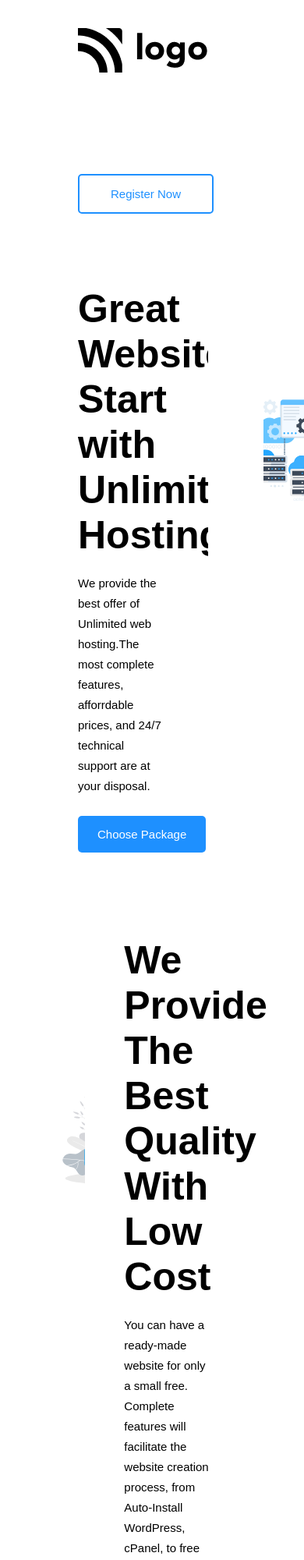
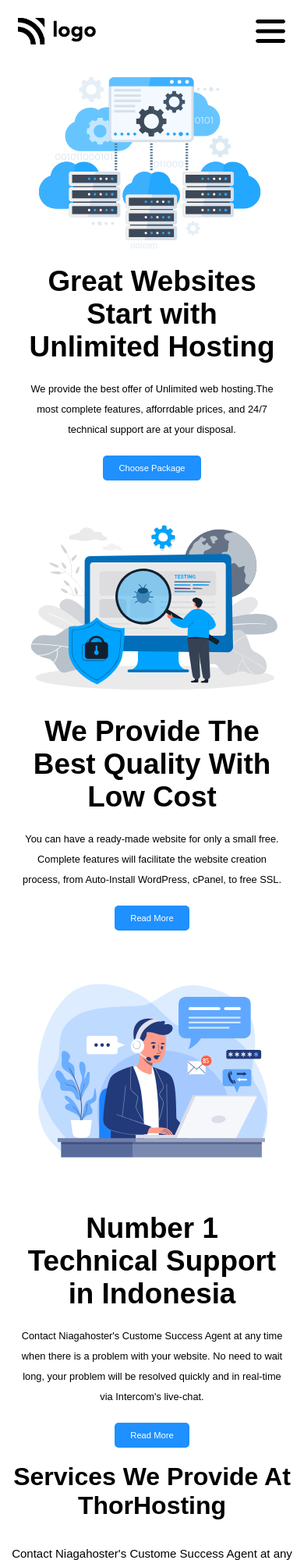
Before and after one commit to Ashu9889/Hosting-Page, a plain HTML site: page index.html in a window 390 px wide. Shown: the top 2000 px of the page at 78% size. Drawn offline with Linux system fonts and the light colour scheme.

Commit message:
Modified css files

```diff
--- /dev/null
+++ b/CSS/responsive.css
@@ -0,0 +1,265 @@
+
+@media only screen and (max-width:1024px){
+
+
+    .logo{
+        width: 100px;
+    }
+
+    .list-item{
+
+        padding: 0px 13px;
+
+    }
+
+    .nav-button{
+        padding: 10px 20px ;
+        border-radius: 5px;
+        font-size: 0.8rem;
+
+    }
+    .package-section .left-section h1{
+        font-size: 2.3rem;
+    }
+    .package-section .left-section p{
+        font-size: 0.8rem;
+    }
+    .package-section .btn-package{
+        padding: 10px 20px 10px 20px ;
+        font-size: .7rem;
+
+    }
+    .package-section .right-section{
+        width: 350px;
+    }
+    /* Quality Section */
+    .quality-section .right-section h1{
+        font-size: 2.3rem;
+    }
+    .quality-section .right-section p{
+        font-size: 0.8rem;
+    }
+    .quality-section .btn-package{
+        padding: 10px 20px 10px 20px ;
+        font-size: .7rem;
+
+    }
+    .quality-section .left-section{
+        width: 350px;
+    }
+    /* Technical Section */
+
+    .technical-section .left-section h1{
+        font-size: 2.3rem;
+    }
+    .technical-section .left-section p{
+        font-size: 0.8rem;
+    }
+    .technical-section .btn-package{
+        padding: 10px 20px 10px 20px ;
+        font-size: .7rem;
+
+    }
+    .technical-section .right-section{
+        width: 350px;
+    }
+
+    /* Services Section */
+
+    .services-section .left-section h1{
+        font-size: 2rem;
+
+    }
+
+    .services-section .right-section p{
+        font-size: 15px;
+        width:  90%;
+        line-height: 26px;
+        text-align:justify;
+    }
+
+    .card-section .card p{
+
+        width: 100%;
+    }
+
+    /* Pricing Section */
+
+    .Pricing-card{
+        width: 30%;
+    }
+
+    .register-section .left-section h1{
+
+        font-size: 2rem;
+        margin-bottom: 15px;
+      }
+      .register-section .left-section p{
+
+        font-size: 14px;
+        margin-bottom: 20px;
+        line-height: 23px;
+      }
+      .footer-section{
+        gap: 20px;
+        justify-content: space-evenly;
+      }
+      .footer{
+        width: 200px;
+       }
+}
+
+@media only screen and (max-width:700px){
+
+    .nav-bar{
+
+        justify-content: space-between;
+    }
+    .ham{
+        display: inline-block;
+    }
+    .logo{
+        width: 100px;
+    }
+
+    .list{
+       display: none;
+    }
+
+    .nav-button{
+       display:none
+
+
+    }
+    .package-section{
+        flex-direction: column-reverse;
+        align-items: center;
+        text-align: center;
+    }
+    .package-section .left-section{
+        width: 90%;
+    }
+    .package-section .left-section h1{
+        width: 100%;
+    }
+    .package-section .left-section p {
+        width: 100%;
+    }
+    .package-section .right-section{
+        width: 90%;
+    }
+
+    /* Quality Section */
+
+    .quality-section{
+        flex-direction: column;
+        align-items: center;
+        text-align: center;
+    }
+    .quality-section .right-section{
+        width: 90%;
+    }
+    .quality-section .right-section h1{
+        width: 100%;
+    }
+    .quality-section .right-section p {
+        width: 100%;
+    }
+    .quality-section .left-section{
+        width: 90%;
+    }
+
+    /* Technical Section   */
+
+    .technical-section{
+        flex-direction: column-reverse;
+        align-items: center;
+        text-align: center;
+    }
+    .technical-section .left-section{
+        width: 90%;
+    }
+    .technical-section .left-section h1{
+        width: 100%;
+    }
+    .technical-section .left-section p {
+        width: 100%;
+    }
+    .technical-section .right-section{
+        width: 90%;
+    }
+
+    /* Services Section */
+    .top{
+        flex-direction: column;
+        justify-content: space-around;
+        text-align: center;
+        gap: 30px;
+
+    }
+    .services-section .left-section{
+        width: 100%;
+    }
+
+    .services-section .right-section{
+        width: 100%;
+
+    }
+    .services-section .right-section p{
+        width: 100%;
+        text-align: center;
+    }
+    .card-section .card{
+        width: 45%;
+    }
+
+
+    /* Pricing Section */
+    .Pricing-card{
+        width: 350px;
+    }
+
+    /* Feedback Section */
+    .Cutomer-Feedback{
+        margin: 10px 1%;
+    }
+    .Cutomer-Feedback h3{
+        width: 90%;
+        font-size: 2.5rem;
+
+    }
+    .Cutomer-Feedback p{
+        margin: 20px 0px;
+        text-align: center;
+        width: 95%;
+    }
+    .feedback-card{
+        width: 50%;
+    }
+
+    /* Register */
+
+    .register-section{
+        flex-direction: column;
+        text-align: center;
+        align-items: center;
+    }
+    .register-section .left-section{
+        width: 90%;
+    }
+    .register-section .right-section{
+        width: 90%;
+    }
+    .register-section .right-section button{
+         position: static;
+         float: unset;
+
+      }
+      .footer{
+        width: 40%;
+
+       }
+       .footer-list{
+        text-align: center;
+       }
+}
--- a/CSS/style.css
+++ b/CSS/style.css
@@ -3,194 +3,223 @@
     margin: 0;
     box-sizing: border-box;
     font-family: sans-serif;
-    overflow-x: hidden;
+
 }
 
 
 .nav-bar{
     display: flex;
-    padding: 36px 100px 0px 100px ;
     flex-wrap: wrap;
-    /* justify-content:space-around; */
+    justify-content:space-around;
+    align-items: center;
+    padding-top: 20px;
+    margin-inline: 6%;
+
 }
 
 .list{
     list-style-type: none;
-    margin: 18px 15px 0px 483px;
+    margin-inline: auto;
+
+
 }
 .list .list-item:first-child{
     color: black;
 }
 .list-item{
     float: left;
-    margin: 0px 20px;
+    padding: 0px 20px;
     font-family: sans-serif;
     color: grey;
+
 }
 
 .nav-button{
     padding: 15px 40px ;
     border-radius: 5px;
-    font-size: 15px;
+    font-size: 1rem;
     color: DodgerBlue;
     border:2px solid DodgerBlue;
     background-color:white;
 }
+.ham{
+    width: 40px;
+    display: none;
+}
 
 .package-section{
     display: flex;
-    margin: 93px 0px 93px 100px;
-    /* padding: 36px 100px 0px 100px ; */
+    flex-wrap: wrap;
+    justify-content: space-around;
+    /* align-items: center; */
+    margin-inline: 2%;
+    margin-top: 5%;
 }
 .package-section .left-section{
-    margin-right: 71px;
+    width: 45%;
 }
 .package-section .left-section h1{
-    font-size: 50px;
+    font-size: 3.5rem;
     font-family: sans-serif;
+    width: 90%;
 }
 .package-section .left-section p{
-    font-size: 15px;
-    width: 28vw;
-    margin-top: 20px;
-    margin-bottom: 25px;
+    font-size: 1rem;
+    width: 70%;
+    margin-block: 20px;
     line-height: 26px;
 }
 .package-section .btn-package{
     padding: 15px 25px 15px 25px ;
     border-radius: 5px;
-
     background-color: dodgerblue;
     color: white;
     border: none;
-    font-size: 15px;
+    font-size: 1rem;
 
 }
+.package-section .right-section{
+    width: 500px;
+}
 .package-section .right-section img{
-    width: 51vw;
-    height: 50vh;
-    margin-left: -45px;
+   width: 100%;
+   height: 100%;
 }
 
 
 
  .quality-section{
     display: flex;
-    /* justify-content: space-around; */
-    margin: 15% 37px 200px 73px;
+    flex-wrap: wrap;
+    justify-content: space-around;
+    /* align-items: center; */
+    margin-inline: 2%;
+    margin-top: 5%;
 }
+.quality-section .left-section{
+    width: 500px;
+}
+
 .quality-section .left-section img{
-    width: 50vw;
-    height: 64vh;
-    /* margin-left: 120px;  */
+    width: 100%;
+   height: 100%;
 }
 .quality-section .right-section{
-    padding: 16px 0px 0px 50px;
+    width: 45%;
 }
 
 .quality-section .right-section h1{
-    font-size: 50px;
+    font-size: 3.5rem;
     font-family: sans-serif;
+    width: 90%;
 }
 .quality-section .right-section p{
-    font-size: 15px;
-    width: 28vw;
-    margin-top: 20px;
-    margin-bottom: 25px;
+    font-size: 1rem;
+    width: 70%;
+    margin-block: 20px;
     line-height: 26px;
 
 }
 .quality-section .btn-package{
     padding: 15px 25px 15px 25px ;
     border-radius: 5px;
-
     background-color: dodgerblue;
     color: white;
     border: none;
-    font-size: 15px;
+    font-size: 1rem;
+
 
 }
 /* .........................Technical section.............................. */
 
 .technical-section{
     display: flex;
-    margin: 93px 0px 93px 100px;
-
+    flex-wrap: wrap;
+    justify-content: space-around;
+    /* align-items: center; */
+    margin-inline: 2%;
+    margin-top: 5%;
+}
+.technical-section .left-section{
+    width: 45%;
 }
 
 .technical-section .left-section h1{
-    font-size: 50px;
+   font-size: 3.5rem;
     font-family: sans-serif;
+    /* width: 90%; */
 }
+
 .technical-section .left-section p{
-    font-size: 15px;
-    width: 28vw;
-    margin-top: 20px;
-    margin-bottom: 25px;
+    font-size: 1rem;
+    width: 70%;
+    margin-block: 20px;
     line-height: 26px;
+
 }
 .technical-section .btn-package{
     padding: 15px 25px 15px 25px ;
     border-radius: 5px;
-
     background-color: dodgerblue;
     color: white;
     border: none;
-    font-size: 15px;
+    font-size: 1rem;
 
 }
+.technical-section .right-section{
+    width: 500px;
+}
 .technical-section .right-section img{
-    width: 47vw;
-    height: 70vh;
-    margin-top: -72px;
+    width: 100%;
+    height: 100%;
 
 }
 
 
 .services-section{
-    /* display: flex; */
-    margin: 93px 92px 93px 100px;
-
-
+   margin-block: 5%;
+}
+.top{
+    margin: 65px 0px ;
+    display: flex;
+    flex-wrap: wrap;
+    justify-content: space-around;
+    margin-inline: 2%;
+    margin-top: 5%;
 }
 .services-section .left-section{
-    display: inline-block;
-    width: 40%;
+    width: 45%;
 }
 .services-section .left-section h1{
-    font-size: 50px;
+    font-size: 3rem;
     font-family: sans-serif;
-    /* display: inline-block */
+
 
 
 }
 .services-section .right-section{
-    display: inline-block;
-    float: right;
     width: 50%;
 
 }
 .services-section .right-section p{
     font-size: 15px;
-    width:  43vw;
+    width:  80%;
     line-height: 26px;
     text-align:justify;
 }
-.top{
-    margin: 65px 0px ;
-}
+
 
 .card-section{
     display: flex;
     flex-wrap: wrap;
+    gap: 20px;
+    justify-content: space-between;
+    margin-inline: 2%;
+    margin-top: 5%;
 }
 
 .card-section .card{
-    flex-grow: 1;
-    width: 15vw;
-    height: 42vh;
-    margin: 0px 79px;
-
+    width: 25%;
 }
 
 .card-section .card img{
@@ -204,6 +233,7 @@
     font-size: 12px;
     line-height: 20px;
     color: grey;
+    width: 60%;
 }
 
 /* ...........................Pricing section...................................  */
@@ -212,7 +242,7 @@
 .pricing{
     background-color: dodgerblue;
 
-    padding: 93px 92px 93px 100px;
+    padding-block: 93px;
 
 }
 .pricing h2{
@@ -224,6 +254,7 @@
 
 .Pricing-cards{
     display: flex;
+    flex-wrap: wrap;
     justify-content:center;
     /* align-items: center; */
 }
@@ -232,7 +263,7 @@
     background-color:white;
     padding: 20px;
     border-radius: 5px;
-    width: 24%;
+    width: 300px;
     margin: 40px 8px;
 
 }
@@ -263,9 +294,9 @@
 
 .price-lists{
     list-style-type: none;
-    line-height: 3vw;
+    line-height: 30px;
     margin-bottom: 50px;
-    /* margin-left: 10px; */
+
 }
 
 .price-list{
@@ -314,17 +345,24 @@ i{
     display: flex;
     flex-wrap: wrap;
     justify-content: center;
-    margin: 160px 254px;
+    padding-block: 93px;
+    margin: 10px  10%;
 
+}
+.Cutomer-Feedback h3{
+    width: 70%;
+    text-align: center;
+    font-size: 3rem;
 }
 .Cutomer-Feedback p{
     margin: 20px 0px;
     text-align: center;
+    width: 70%;
 }
 .feedback-card{
     flex-grow: 1;
     width: 40%;
-    /* border: 1px ; */
+
     border-radius: 10px;
     box-shadow: 1px 1px 11px 0px lightgrey;
     margin: 20px 20px ;
@@ -335,6 +373,7 @@ i{
 .feedback-card p{
     padding:  20px 0px;
     text-align: left;
+    width: 100%;
 }
 .chip {
     display: inline-block;
@@ -357,19 +396,19 @@ i{
 
   .register-section{
     display: flex;
+    flex-wrap: wrap;
     background-color: dodgerblue;
-
+    justify-content: center;
+    padding-block: 10%;
   }
   .register-section .left-section{
-    width: 50%;
-    margin: 99px 30px;
-    padding: 0px 64px;
+    width: 40%;
 
   }
 
   .register-section .left-section h1{
     color: white;
-    font-size: 50px;
+    font-size:3rem;
     margin-bottom: 20px;
   }
   .register-section .left-section p{
@@ -387,7 +426,7 @@ i{
     top: 39%;
     right: 25%;
     position: relative;
-    padding: 10px 40px;
+    padding: 15px 40px;
     border: 1px solid white;
     background-color: transparent;
     color: white;
@@ -397,15 +436,17 @@ i{
   .footer-section{
     display: flex;
     flex-wrap: wrap;
-    margin: 150px 0px 63px 113px;
-    justify-content: center;
+    margin-block: 5%;
+    justify-content: space-evenly;
+
 
   }
 
 .footer{
-  flex-grow: 1;
-  /* width: 20%; */
-  /* margin: 0px 20px; */
+ width: 15%;
+}
+.footer-list{
+    list-style-type: none;
 }
 .footer img{
     width: 100px;
@@ -422,3 +463,269 @@ i{
 .fa{
     color: dodgerblue;
 }
+
+
+@media only screen and (max-width:1024px){
+
+
+    .logo{
+        width: 100px;
+    }
+
+    .list-item{
+
+        padding: 0px 13px;
+
+    }
+
+    .nav-button{
+        padding: 10px 20px ;
+        border-radius: 5px;
+        font-size: 0.8rem;
+
+    }
+    .package-section .left-section h1{
+        font-size: 2.3rem;
+    }
+    .package-section .left-section p{
+        font-size: 0.8rem;
+    }
+    .package-section .btn-package{
+        padding: 10px 20px 10px 20px ;
+        font-size: .7rem;
+
+    }
+    .package-section .right-section{
+        width: 350px;
+    }
+    /* Quality Section */
+    .quality-section .right-section h1{
+        font-size: 2.3rem;
+    }
+    .quality-section .right-section p{
+        font-size: 0.8rem;
+    }
+    .quality-section .btn-package{
+        padding: 10px 20px 10px 20px ;
+        font-size: .7rem;
+
+    }
+    .quality-section .left-section{
+        width: 350px;
+    }
+    /* Technical Section */
+
+    .technical-section .left-section h1{
+        font-size: 2.3rem;
+    }
+    .technical-section .left-section p{
+        font-size: 0.8rem;
+    }
+    .technical-section .btn-package{
+        padding: 10px 20px 10px 20px ;
+        font-size: .7rem;
+
+    }
+    .technical-section .right-section{
+        width: 350px;
+    }
+
+    /* Services Section */
+
+    .services-section .left-section h1{
+        font-size: 2rem;
+
+    }
+
+    .services-section .right-section p{
+        font-size: 15px;
+        width:  90%;
+        line-height: 26px;
+        text-align:justify;
+    }
+
+    .card-section .card p{
+
+        width: 100%;
+    }
+
+    /* Pricing Section */
+
+    .Pricing-card{
+        width: 30%;
+    }
+
+    .register-section .left-section h1{
+
+        font-size: 2rem;
+        margin-bottom: 15px;
+      }
+      .register-section .left-section p{
+
+        font-size: 14px;
+        margin-bottom: 20px;
+        line-height: 23px;
+      }
+      .footer-section{
+        gap: 20px;
+        justify-content: space-evenly;
+      }
+      .footer{
+        width: 200px;
+       }
+}
+
+@media only screen and (max-width:700px){
+
+    .nav-bar{
+
+        justify-content: space-between;
+    }
+    .ham{
+        display: inline-block;
+    }
+    .logo{
+        width: 100px;
+    }
+
+    .list{
+       display: none;
+    }
+
+    .nav-button{
+       display:none
+
+
+    }
+    .package-section{
+        flex-direction: column-reverse;
+        align-items: center;
+        text-align: center;
+    }
+    .package-section .left-section{
+        width: 90%;
+    }
+    .package-section .left-section h1{
+        width: 100%;
+    }
+    .package-section .left-section p {
+        width: 100%;
+    }
+    .package-section .right-section{
+        width: 90%;
+    }
+
+    /* Quality Section */
+
+    .quality-section{
+        flex-direction: column;
+        align-items: center;
+        text-align: center;
+    }
+    .quality-section .right-section{
+        width: 90%;
+    }
+    .quality-section .right-section h1{
+        width: 100%;
+    }
+    .quality-section .right-section p {
+        width: 100%;
+    }
+    .quality-section .left-section{
+        width: 90%;
+    }
+
+    /* Technical Section   */
+
+    .technical-section{
+        flex-direction: column-reverse;
+        align-items: center;
+        text-align: center;
+    }
+    .technical-section .left-section{
+        width: 90%;
+    }
+    .technical-section .left-section h1{
+        width: 100%;
+    }
+    .technical-section .left-section p {
+        width: 100%;
+    }
+    .technical-section .right-section{
+        width: 90%;
+    }
+
+    /* Services Section */
+    .top{
+        flex-direction: column;
+        justify-content: space-around;
+        text-align: center;
+        gap: 30px;
+
+    }
+    .services-section .left-section{
+        width: 100%;
+    }
+
+    .services-section .right-section{
+        width: 100%;
+
+    }
+    .services-section .right-section p{
+        width: 100%;
+        text-align: center;
+    }
+    .card-section .card{
+        width: 45%;
+    }
+
+
+    /* Pricing Section */
+    .Pricing-card{
+        width: 350px;
+    }
+
+    /* Feedback Section */
+    .Cutomer-Feedback{
+        margin: 10px 1%;
+    }
+    .Cutomer-Feedback h3{
+        width: 90%;
+        font-size: 2.5rem;
+
+    }
+    .Cutomer-Feedback p{
+        margin: 20px 0px;
+        text-align: center;
+        width: 95%;
+    }
+    .feedback-card{
+        width: 50%;
+    }
+
+    /* Register */
+
+    .register-section{
+        flex-direction: column;
+        text-align: center;
+        align-items: center;
+    }
+    .register-section .left-section{
+        width: 90%;
+    }
+    .register-section .right-section{
+        width: 90%;
+    }
+    .register-section .right-section button{
+         position: static;
+         float: unset;
+
+      }
+      .footer{
+        width: 40%;
+
+       }
+       .footer-list{
+        text-align: center;
+       }
+}
--- a/index.html
+++ b/index.html
@@ -5,9 +5,10 @@
     <meta http-equiv="X-UA-Compatible" content="IE=edge">
     <meta name="viewport" content="width=device-width, initial-scale=1.0">
     <link rel="stylesheet" href="./CSS/style.css">
+    <!-- <link rel="stylesheet" href="./CSS/responsive.css"> -->
     <link rel="stylesheet" href="https://cdnjs.cloudflare.com/ajax/libs/font-awesome/4.7.0/css/font-awesome.min.css">
 
-    <title>Project 11</title>
+    <title>Hosting Home Page</title>
 </head>
 <body>
     <header>
@@ -25,7 +26,7 @@
             </ul>
             <div>
                 <button class="nav-button">Register Now</button>
-
+                <img class="ham" src="./asset/hamburger.png" alt="">
             </div>
 
         </nav>
@@ -34,7 +35,7 @@
      <div class="package-section">
 
         <div class="left-section">
-            <h1> Great Websites Start <br> with Unlimited <br> Hosting</h1>
+            <h1> Great Websites Start  with Unlimited  Hosting</h1>
              <p>
                 We provide the best offer of Unlimited web hosting.The most complete
                 features, afforrdable prices, and 24/7 technical support are at your
@@ -69,7 +70,7 @@
      <div class="technical-section">
 
         <div class="left-section">
-            <h1> Number One Technical Support in Indonesia</h1>
+            <h1> Number 1 Technical Support in Indonesia</h1>
              <p>
                 Contact Niagahoster's Custome Success Agent at any time when there is a
                 problem with your website. No need to wait long, your problem will be
```
Also changed, not shown: asset/hamburger.png (added).
